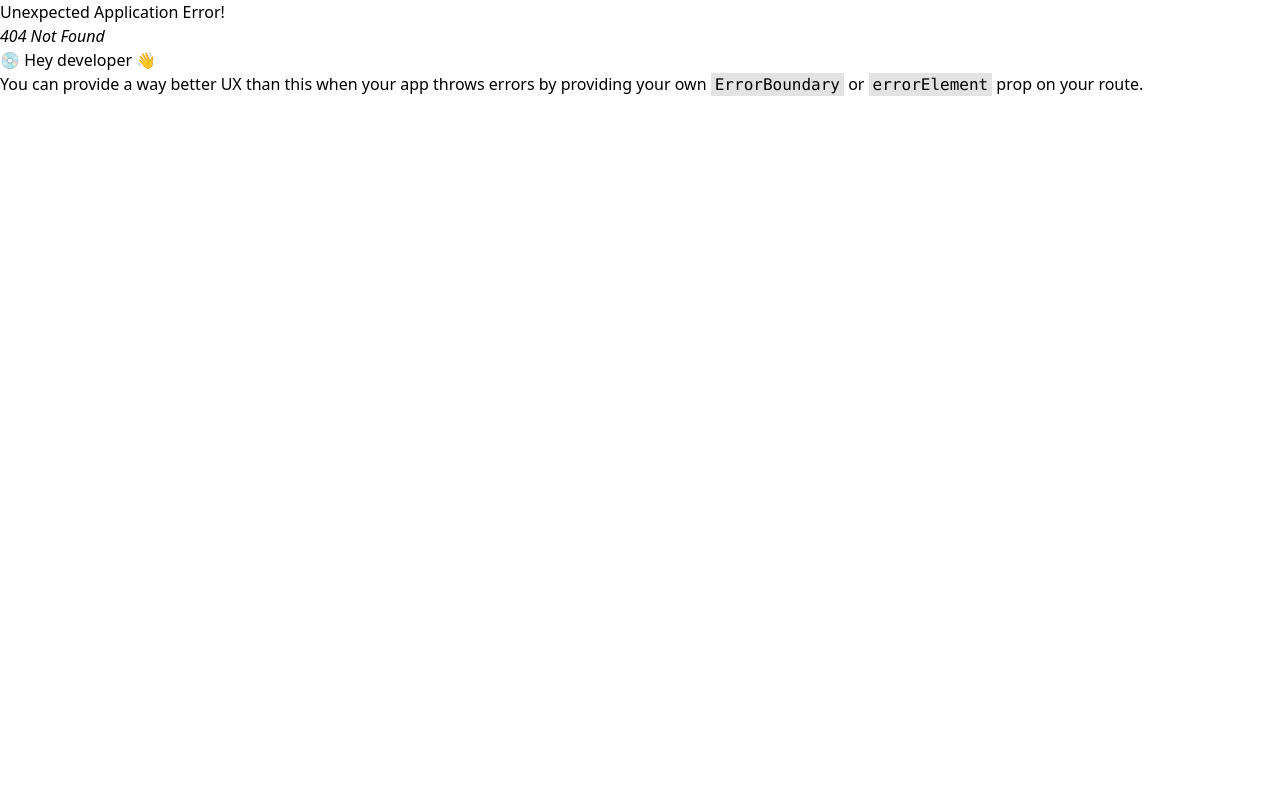
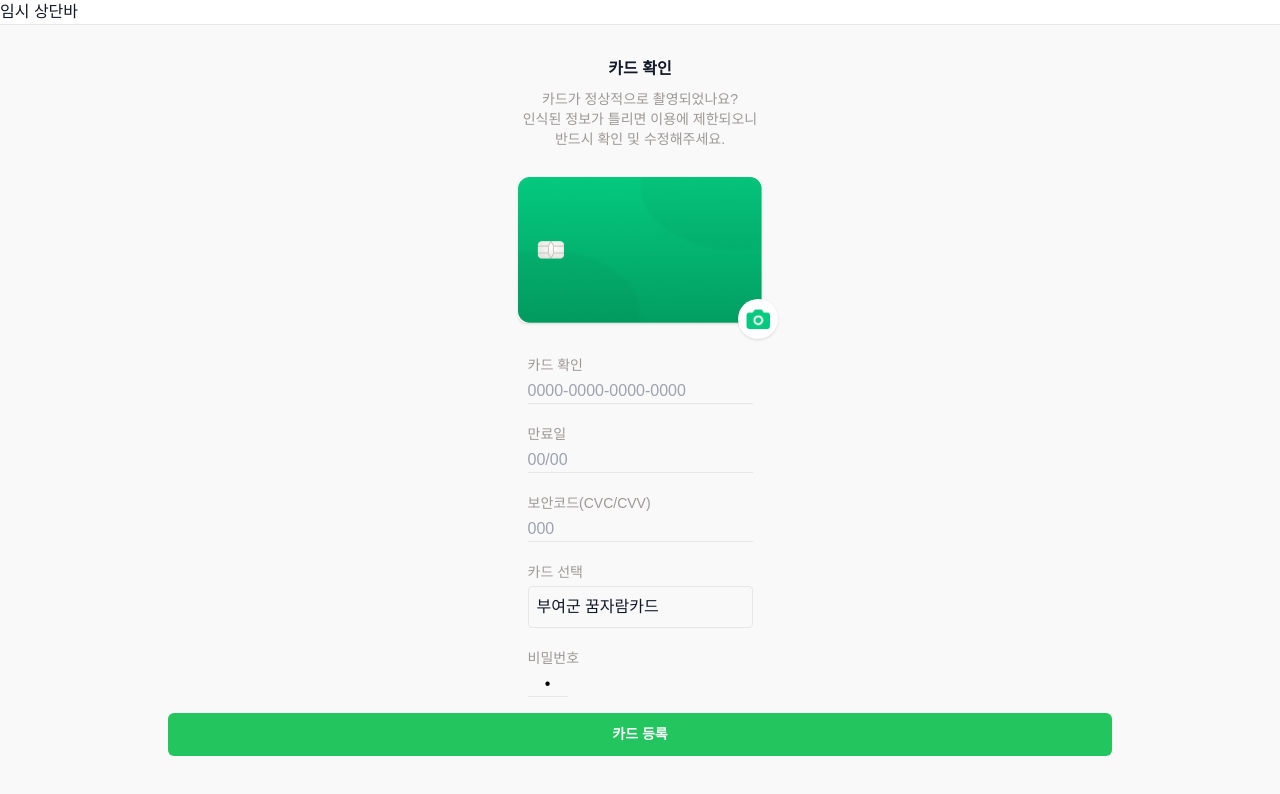
Before and after one commit to LetsEat-team/lets_eat_frontend, a React (Vite) app: page /childcard/upload in a window 1280 px wide. Before the commit this address had no page. Shown: the top 794 px of the page. Built offline with nearby package versions, Linux system fonts and the light colour scheme; a web font is replaced by a local one.

Commit message:
feat:#1 카드 등록 화면

```diff
--- a/src/app/App.tsx
+++ b/src/app/App.tsx
@@ -21,7 +21,7 @@ export default function App() {
   const bgStyle =
     theme.bgTheme === "green"
       ? { background: "linear-gradient(to bottom, #04C97E, #ffffff)" } // maingreen → white
-      : { background: "#ffffff" };
+      : { background: "#F9F9F9" };
 
   return (
     <div style={bgStyle} className="min-h-dvh text-gray-900 font-mplus1">
--- a/src/app/routes.tsx
+++ b/src/app/routes.tsx
@@ -4,6 +4,7 @@ import LoginPage from "../pages/LoginPage";
 import ChildCardWrapper from "../components/ChildCardWrapper";
 import ChildCardOnBoard2 from "../pages/child_card/ChildCardOnBoard2";
 import ChildCardScan from "../pages/child_card/ChildCardScan";
+import ChildCardUpload from "../pages/child_card/ChildCardUpload";
 
 export const router = createBrowserRouter([
   {
@@ -19,6 +20,7 @@ export const router = createBrowserRouter([
     { path: "/childcard", element:<ChildCardWrapper/>}, //아동급식카드
     { path: "/childcard/onboard2", element: <ChildCardOnBoard2 /> },
     { path: "/childcard/scan", element:<ChildCardScan />},
+    { path: "/childcard/upload", element:<ChildCardUpload />},
     ],
   },
 ]);
--- a/src/pages/child_card/ChildCardOnBoard2.tsx
+++ b/src/pages/child_card/ChildCardOnBoard2.tsx
@@ -1,6 +1,5 @@
 import Button from "../../components/Button";
 import cardExample from "../../assets/ChildCard/card-ex.png";
-import { useOnboarding } from "../../contexts/OnBoardingContext";
 import NumberCircle from "../../components/NumberCircle";
 import { useNavigate } from "react-router-dom";
 
@@ -10,7 +9,7 @@ const ChildCardOnBoard2 = () => {
     navigate("/childcard/scan"); // ChildCardScan 페이지 경로
   };
   return (
-    <div className="flex flex-col items-center justify-between min-h-screen bg-white">
+    <div className="flex flex-col items-center justify-between min-h-screen ">
 
       <div className="flex flex-col items-center  text-center mt-6 flex-1">
         <h2 className="text-base font-semibold mb-2">
@@ -41,7 +40,7 @@ const ChildCardOnBoard2 = () => {
             <span className="ml-2">빛이 반사되지 않도록 주의해주세요. 훼손이 심한 카드는 거절될 수도 있어요.</span>
           </li>
         </ul>
-        <Button onClick={handleNext} className="w-[335px] mt-10 bg-maingreen">
+        <Button onClick={handleNext} className="w-[335px] mt-10">
           다음 단계
         </Button>
       </div>
--- a/src/pages/child_card/ChildCardUpload.tsx
+++ b/src/pages/child_card/ChildCardUpload.tsx
@@ -1,30 +1,61 @@
-
-import cardExample from "@/assets/ChildCard/card-ex.png";
+import cardExample from "../../assets/ChildCard/card-ex2.png";
+import cameraEx from "../../assets/ChildCard/camera-ex.png"
 import Button from "../../components/Button";
+import { useState } from "react";
 
 const ChildCardUpload = () => {
+    const [cardNum, setCardNum] = useState("");
+    const [expiry, setExpiry] = useState("");
+    const [securityCode, setSecurityCode] = useState("");
+
+  const formatCardNumber = (value: string) => {
+    // 숫자만 남기기
+    const digits = value.replace(/\D/g, "");
+    // 4자리마다 - 추가 (최대 16자리)
+    const matched = digits.match(/.{1,4}/g);
+    if (!matched) return "";
+    return matched.join("-");
+  };
+  // MM / YY 형식으로 포맷팅
+  const handleExpiryChange = (e: React.ChangeEvent<HTMLInputElement>) => {
+    let value = e.target.value;
+    // 숫자와 '/'만 허용하고, 공백 제거
+    value = value.replace(/[^\d]/g, "");
+    if (value.length > 4) {
+      value = value.slice(0, 4);
+    }
+    // 2자리 입력 후 " / " 추가
+    if (value.length > 2) {
+      value = value.slice(0, 2) + " / " + value.slice(2);
+    }
+
+    setExpiry(value);
+  };
+  const handleChange = (e: React.ChangeEvent<HTMLInputElement>) => {
+    const rawValue = e.target.value;
+    const formatted = formatCardNumber(rawValue);
+    setCardNum(formatted);
+  };
+
+  const handleSecurityCodeChange = (e: React.ChangeEvent<HTMLInputElement>) => {
+    setSecurityCode(e.target.value);
+  };
+
   return (
-    <div className="flex flex-col min-h-screen bg-white">
-      {/* 헤더 */}
-      <div className="w-full flex items-center justify-between px-4 py-3 border-b border-gray-200">
-        <button className="text-lg">←</button>
-        <h1 className="text-base font-semibold">카드 등록</h1>
-        <div className="w-5" />
-      </div>
-
-      {/* 본문 */}
-      <div className="flex-1 px-6 py-6 overflow-y-auto">
-        <h2 className="text-base font-semibold mb-2">카드 확인</h2>
-        <p className="text-sm text-gray-500 mb-4">
+    <div className="flex flex-col min-h-screen">
+      <div className="flex flex-col items-center justify-center overflow-y-auto">
+        <h2 className="font-medium text-[16px] font-semibold mb-2">카드 확인</h2>
+        <p className="text-sm text-textgray2 mb-4 text-center">
           카드가 정상적으로 촬영되었나요? <br />
-          인식된 정보가 틀리면 이용에 제한되오니 반드시 확인 및 수정해주세요.
+          인식된 정보가 틀리면 이용에 제한되오니<br />
+          반드시 확인 및 수정해주세요.
         </p>
 
         {/* 카드 이미지 */}
-        <div className="relative flex justify-center mb-6">
+        <div className="w-[243.14px] h-[145.73px] relative flex justify-center mb-8 mt-3">
           <img src={cardExample} alt="카드 예시" className="w-72 rounded-lg shadow" />
-          <div className="absolute bottom-2 right-6 w-10 h-10 bg-white rounded-full shadow flex items-center justify-center">
-            📷
+          <div className="absolute -bottom-4 -right-4 w-10 h-10 bg-white rounded-full shadow flex items-center justify-center">
+            <img src={cameraEx} alt="카메라" className="w-[24px] h-[24px]"/>
           </div>
         </div>
 
@@ -32,79 +63,60 @@ const ChildCardUpload = () => {
         <div className="space-y-5">
           {/* 카드번호 */}
           <div>
-            <label className="block text-sm text-gray-600 mb-1">카드 확인</label>
-            <div className="flex gap-2">
-              {["5282", "5282", "5282", "5282"].map((num, i) => (
-                <input
-                  key={i}
-                  value={num}
-                  className="flex-1 border-b text-center text-lg outline-none"
-                  readOnly
-                />
-              ))}
-            </div>
+            <label className="block text-sm text-[16px] text-textgray2 mb-1">카드 확인</label>
+              <input
+                type="text"
+                value={cardNum}
+                onChange={handleChange}
+                maxLength={19} // 16자리 + 3개의 '-' 포함
+                className="w-full border-b text-left text-[16px] text-black outline-none bg-transparent"
+                placeholder="0000-0000-0000-0000"
+              />
           </div>
 
           {/* 만료일 */}
           <div>
-            <label className="block text-sm text-gray-600 mb-1">만료일</label>
+            <label className="block text-sm text-textgray2 mb-1">만료일</label>
             <input
-              value="09 / 25"
-              className="w-full border-b text-lg outline-none"
-              readOnly
+              value={expiry}
+              onChange={handleExpiryChange}
+              className="w-full border-b text-[16px] text-black outline-none bg-transparent"
+              placeholder="00/00"
             />
           </div>
 
           {/* 보안코드 */}
           <div>
-            <label className="block text-sm text-gray-600 mb-1">
+            <label className="block text-sm text-textgray2 mb-1">
               보안코드(CVC/CVV)
             </label>
             <input
-              value="712"
-              className="w-full border-b text-lg outline-none"
-              readOnly
+              value={securityCode}
+              onChange={handleSecurityCodeChange}
+              className="w-full border-b text-[16px] text-black outline-none bg-transparent"
+              placeholder="000"
             />
           </div>
 
           {/* 카드 선택 */}
           <div>
-            <label className="block text-sm text-gray-600 mb-1">카드 선택</label>
+            <label className="block text-sm text-textgray2 mb-1">카드 선택</label>
             <input
               value="부여군 꿈자람카드"
-              className="w-full border rounded px-2 py-2"
-              readOnly
+              className="w-full border rounded px-2 py-2 bg-transparent"
             />
           </div>
 
           {/* 비밀번호 */}
           <div>
-            <label className="block text-sm text-gray-600 mb-1">비밀번호</label>
+            <label className="block text-sm text-textgray2 mb-1">비밀번호</label>
             <div className="flex gap-2">
               <input
                 type="password"
                 value="•"
-                className="w-10 border-b text-center text-lg outline-none"
-                readOnly
+                className="w-10 border-b text-center text-[16px] text-black outline-none bg-transparent"
               />
-              <input
-                type="password"
-                value="•"
-                className="w-10 border-b text-center text-lg outline-none"
-                readOnly
-              />
-              <input
-                type="password"
-                value="•"
-                className="w-10 border-b text-center text-lg outline-none"
-                readOnly
-              />
-              <input
-                type="password"
-                value="•"
-                className="w-10 border-b text-center text-lg outline-none"
-                readOnly
-              />
+
             </div>
           </div>
         </div>
--- a/tailwind.config.js
+++ b/tailwind.config.js
@@ -7,7 +7,8 @@ export default {
       maingreen: "#04C97E",
       textblack:"#222222",
       textgray:"#AEAEAE",
-      buttonBlack:"#302E2D"
+      textgray2:"#9D9896",
+      buttonBlack:"#302E2D",
   },
         fontFamily: {
         mplus1: ['"M PLUS 1"', 'sans-serif'],
```
Also changed, not shown: src/pages/child_card/ChildCardScan.tsx (+41 -8 lines), src/assets/ChildCard/camera-ex.png (added), src/assets/ChildCard/card-ex2.png (added).
